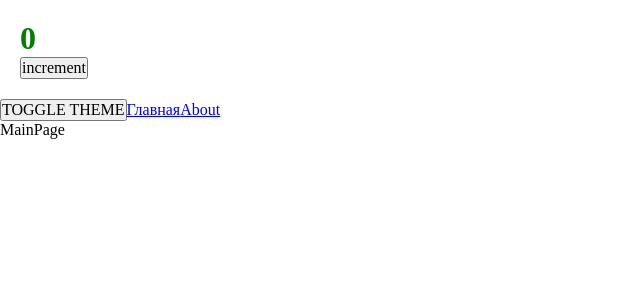
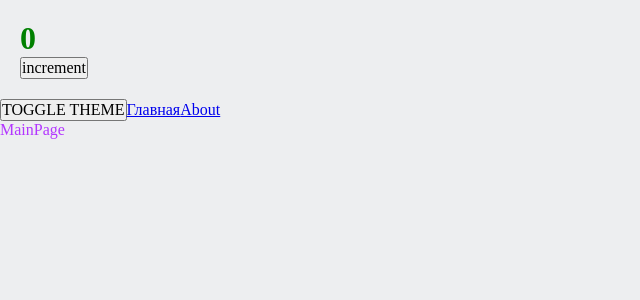
Before and after one commit to MarkMelior/News-Project, a React app: page / in a window 1280 px wide. Shown: the top 300 px of the page, without its empty margins (0-640 px from the left). Built offline with nearby package versions, Linux system fonts and the light colour scheme.

Commit message:
classNames

```diff
--- a/src/App.tsx
+++ b/src/App.tsx
@@ -5,12 +5,13 @@ import { MainPageAsync } from './pages/MainPage/MainPage.async'
 import { AboutPageAsync } from './pages/AboutPage/AboutPage.async'
 import { Suspense } from 'react'
 import { useTheme } from './theme/useTheme'
+import { classNames } from './helpers/classNames/classNames'
 
 const App = () => {
 	const { theme, toggleTheme } = useTheme()
 
 	return (
-		<div className={`app ${theme}`}>
+		<div className={classNames('app', {}, [theme])}>
 			<Counter />
 			<button onClick={toggleTheme}>TOGGLE THEME</button>
 			<Link to={'/'}>Главная</Link>
--- /dev/null
+++ b/src/helpers/classNames/classNames.ts
@@ -0,0 +1,15 @@
+type Mods = Record<string, boolean | string>
+
+export function classNames(
+	cls: string,
+	mods: Mods,
+	additional: string[]
+): string {
+	return [
+		cls,
+		...additional,
+		...Object.entries(mods)
+			.filter(([_, value]) => Boolean(value))
+			.map(([classNames]) => classNames)
+	].join(' ')
+}
--- a/src/theme/ThemeProvider.tsx
+++ b/src/theme/ThemeProvider.tsx
@@ -1,10 +1,11 @@
 import { FC, ReactNode, useMemo, useState } from 'react'
 import { LOCAL_STORAGE_THEME_KEY, Theme, ThemeContext } from './ThemeContext'
 
-const defaultTheme = (LOCAL_STORAGE_THEME_KEY as Theme) || Theme.LIGHT
+const defaultTheme =
+	(localStorage.getItem(LOCAL_STORAGE_THEME_KEY) as Theme) || Theme.LIGHT
 
 type Props = {
-	children: React.ReactNode
+	children: ReactNode
 }
 
 export const ThemeProvider: FC<Props> = ({ children }) => {
```
Also changed, not shown: 1 other file (tests, documents, lock files or other folders).
